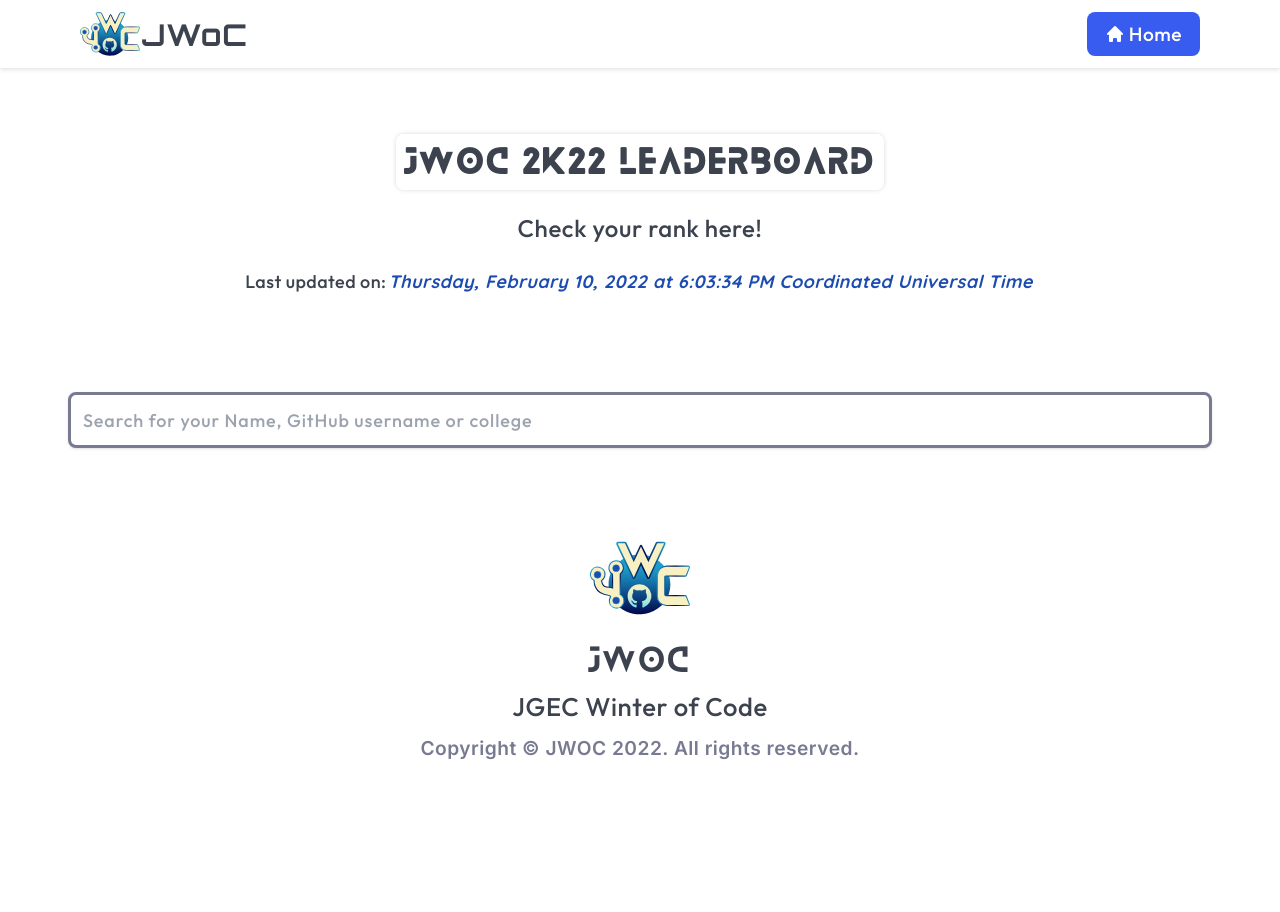
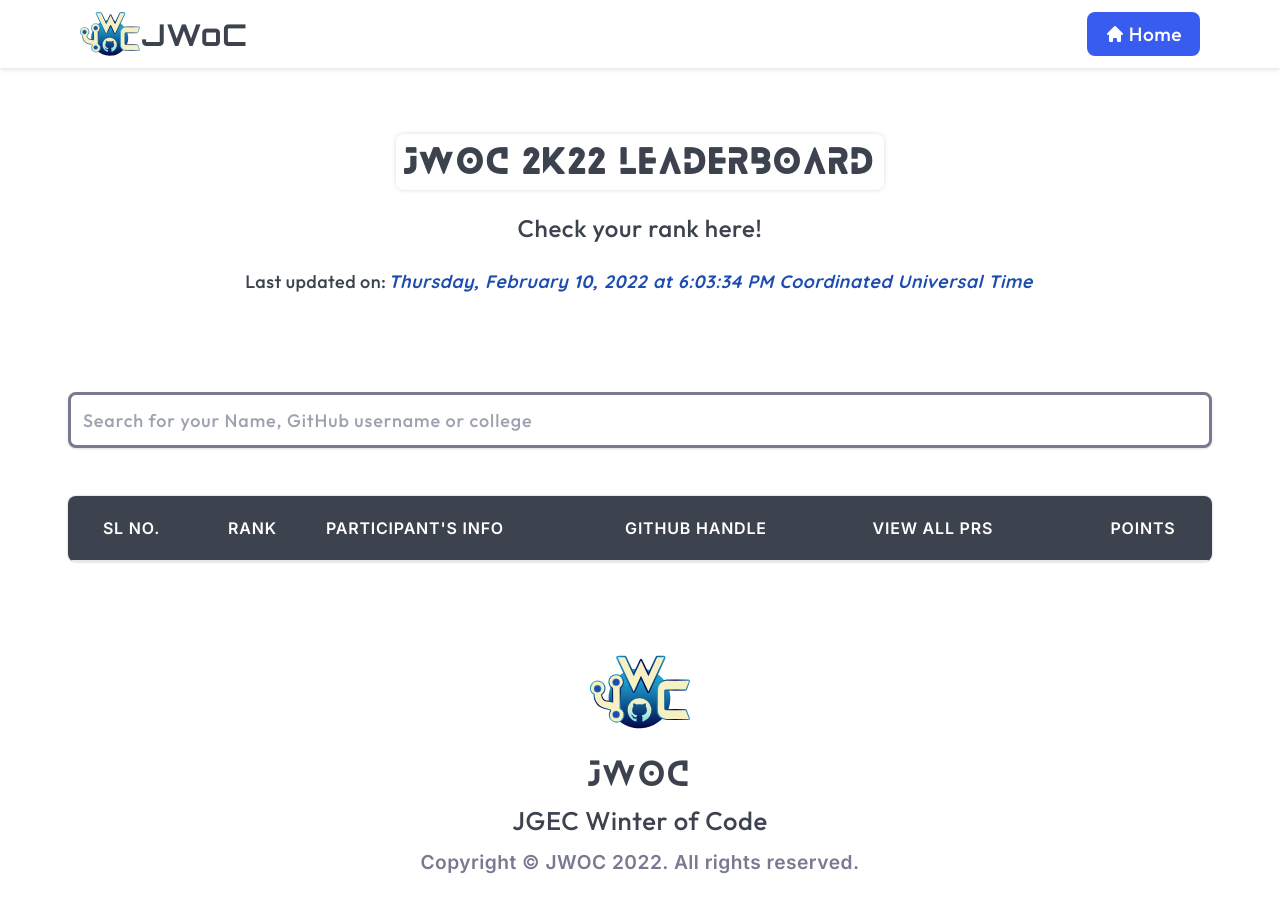
Before and after one commit to niloysikdar/jwoc-leaderboard, a Next.js app: page / in a window 1280 px wide. Before the commit the page ends 800 px from the top, so only its background shows below. Built offline with nearby package versions, Linux system fonts and the light colour scheme.

Commit message:
feat: tableheader

```diff
--- /dev/null
+++ b/components/Table.tsx
@@ -0,0 +1,22 @@
+import { TableDataType } from "../types";
+import TableHeader from "./TableHeader";
+
+const Table = ({ data }: { data: TableDataType[] }) => {
+  return (
+    <div className="container my-4 px-12 lg:px-8 sm:px-2">
+      <div className="shadow-[0_0_2px_rgba(50,69,107,0.4)] rounded-lg overflow-hidden">
+        <table className="w-full table-auto">
+          <TableHeader />
+
+          {/* <tbody>
+            {data.map((item, i) => (
+              <UserCard key={item.user_name} data={item} index={i} />
+            ))}
+          </tbody> */}
+        </table>
+      </div>
+    </div>
+  );
+};
+
+export default Table;
--- /dev/null
+++ b/components/TableHeader.tsx
@@ -0,0 +1,28 @@
+const TableHeader = () => {
+  return (
+    <thead>
+      <tr>
+        <th className="px-4 py-5 border-b-2 border-gray-200 bg-lightblack text-center text-base font-semibold text-darkwhite uppercase tracking-wider lg:hidden">
+          SL No.
+        </th>
+        <th className="px-4 py-5 border-b-2 border-gray-200 bg-lightblack text-center text-base font-semibold text-darkwhite uppercase tracking-wider lg:text-sm">
+          Rank
+        </th>
+        <th className="px-4 py-5 border-b-2 border-gray-200 bg-lightblack text-left text-base font-semibold text-darkwhite uppercase tracking-wider lg:text-sm">
+          Participant&apos;s Info
+        </th>
+        <th className="px-4 py-5 border-b-2 border-gray-200 bg-lightblack text-left text-base font-semibold text-darkwhite uppercase tracking-wider lg:hidden">
+          GitHub Handle
+        </th>
+        <th className="px-4 py-5 border-b-2 border-gray-200 bg-lightblack text-left text-base font-semibold text-darkwhite uppercase tracking-wider lg:hidden">
+          View All PRs
+        </th>
+        <th className="px-4 py-5 border-b-2 border-gray-200 bg-lightblack text-center text-base font-semibold text-darkwhite uppercase tracking-wider lg:text-sm xs:hidden">
+          Points
+        </th>
+      </tr>
+    </thead>
+  );
+};
+
+export default TableHeader;
--- a/pages/index.tsx
+++ b/pages/index.tsx
@@ -5,6 +5,7 @@
 import Footer from "../components/Footer";
 
 import data from "../data.json";
+import Table from "../components/Table";
 
 const Home: NextPage = () => {
   return (
@@ -46,6 +47,8 @@
               placeholder="Search for your Name, GitHub username or college"
             />
           </div>
+
+          <Table data={data.data} />
         </div>
       </section>
 
--- /dev/null
+++ b/types/index.ts
@@ -0,0 +1,15 @@
+export interface TableDataType {
+  user_name: string;
+  avatar_url: string;
+  user_url: string;
+  total_points: number;
+  pr_urls: PRDataType[];
+  full_name: string;
+  college: string;
+  rank: number;
+}
+
+interface PRDataType {
+  url: string;
+  difficulty: string;
+}
```
